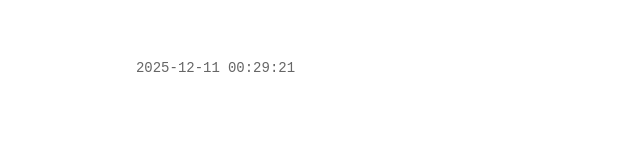
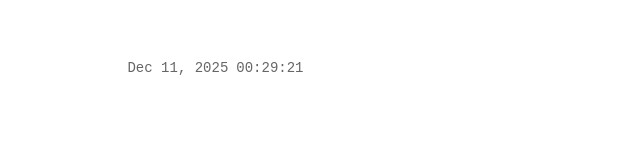
Before and after one commit to gabrielvaldivia/liveblog, a React (Vite) app: page / in a window 1280 px wide. Shown: the top 160 px of the page, without its empty margins (0-640 px from the left). Built offline with nearby package versions, Linux system fonts and the light colour scheme.

Commit message:
Refactor date and time formatting functions by removing unused formats to streamline code

```diff
--- a/src/App.jsx
+++ b/src/App.jsx
@@ -1,22 +1,6 @@
 import { useState, useEffect, useRef } from 'react'
 
 const dateFormats = [
-  (date) => {
-    const year = date.getFullYear()
-    const month = String(date.getMonth() + 1).padStart(2, '0')
-    const day = String(date.getDate()).padStart(2, '0')
-    return `${year}-${month}-${day}`
-  },
-  (date) => {
-    const year = String(date.getFullYear()).slice(-2)
-    const month = String(date.getMonth() + 1).padStart(2, '0')
-    const day = String(date.getDate()).padStart(2, '0')
-    return `${year}-${month}-${day}`
-  },
-  (date) => {
-    const months = ['January', 'February', 'March', 'April', 'May', 'June', 'July', 'August', 'September', 'October', 'November', 'December']
-    return `${months[date.getMonth()]} ${date.getDate()}, ${date.getFullYear()}`
-  },
   (date) => {
     const months = ['Jan', 'Feb', 'Mar', 'Apr', 'May', 'Jun', 'Jul', 'Aug', 'Sep', 'Oct', 'Nov', 'Dec']
     return `${months[date.getMonth()]} ${date.getDate()}, ${date.getFullYear()}`
@@ -26,12 +10,6 @@ const dateFormats = [
     const day = String(date.getDate()).padStart(2, '0')
     const year = date.getFullYear()
     return `${month}/${day}/${year}`
-  },
-  (date) => {
-    const day = String(date.getDate()).padStart(2, '0')
-    const month = String(date.getMonth() + 1).padStart(2, '0')
-    const year = date.getFullYear()
-    return `${day}/${month}/${year}`
   }
 ]
 
@@ -43,11 +21,6 @@ const timeFormats = [
     return `${h}:${m}:${s}`
   },
   (date) => {
-    const h = String(date.getHours()).padStart(2, '0')
-    const m = String(date.getMinutes()).padStart(2, '0')
-    return `${h}:${m}`
-  },
-  (date) => {
     let hours = date.getHours()
     const minutes = String(date.getMinutes()).padStart(2, '0')
     const seconds = String(date.getSeconds()).padStart(2, '0')
@@ -55,14 +28,6 @@ const timeFormats = [
     hours = hours % 12
     hours = hours ? hours : 12
     return `${hours}:${minutes}:${seconds} ${ampm}`
-  },
-  (date) => {
-    let hours = date.getHours()
-    const minutes = String(date.getMinutes()).padStart(2, '0')
-    const ampm = hours >= 12 ? 'PM' : 'AM'
-    hours = hours % 12
-    hours = hours ? hours : 12
-    return `${hours}:${minutes} ${ampm}`
   }
 ]
 
```
